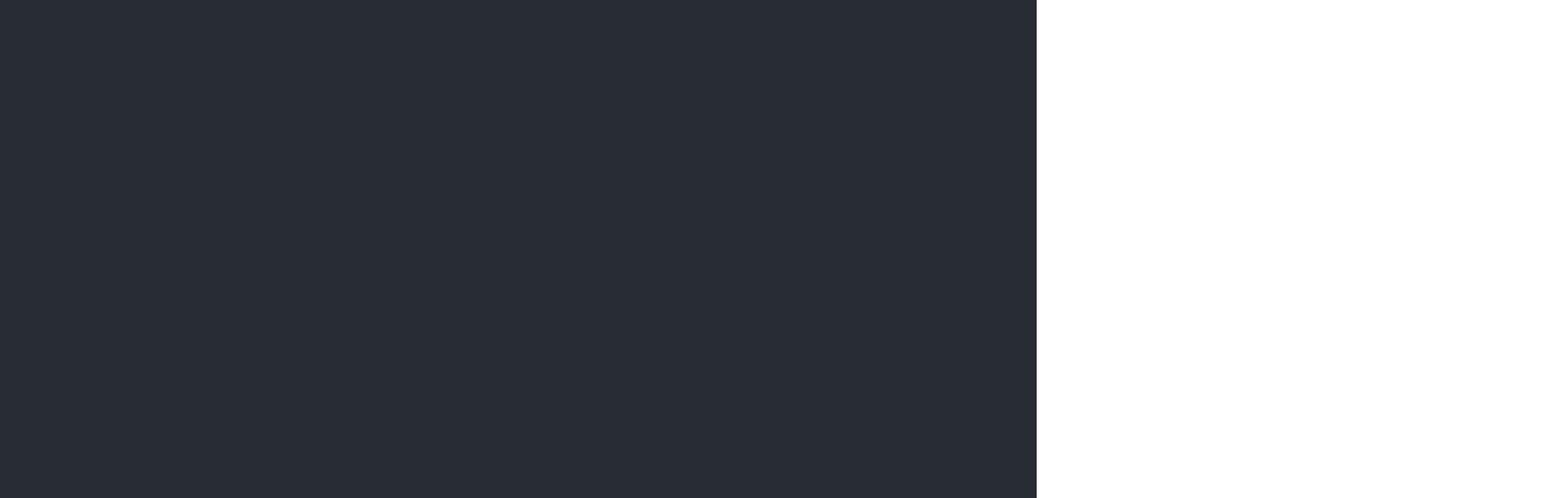
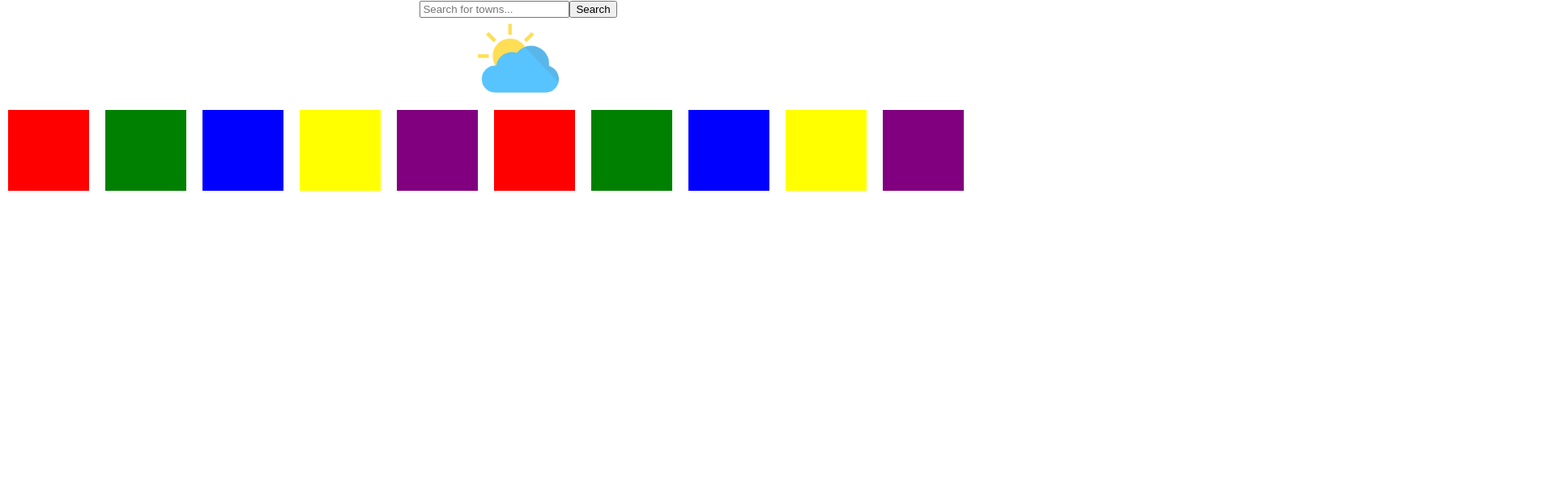
Before and after one commit to AdamAzuddin/weather-app-react, a React (Create React App) app in the folder my-weather/: page / in a window 1280 px wide. Shown: the top 616 px of the page at 81% size, 1920 px wide, since content can reach past the window. Built offline with nearby package versions, Linux system fonts and the light colour scheme.

Commit message:
Added squares horizontally no scrollbar

```diff
--- a/my-weather/src/App.css
+++ b/my-weather/src/App.css
@@ -2,19 +2,10 @@
   text-align: center;
 }
 
-.App-logo {
-  height: 40vmin;
-  pointer-events: none;
-}
 
-@media (prefers-reduced-motion: no-preference) {
-  .App-logo {
-    animation: App-logo-spin infinite 20s linear;
-  }
-}
 
 .App-header {
-  background-color: #282c34;
+  background-color: #3f537c;
   min-height: 100vh;
   display: flex;
   flex-direction: column;
--- a/my-weather/src/App.js
+++ b/my-weather/src/App.js
@@ -1,12 +1,18 @@
-import logo from './logo.svg';
-import './App.css';
+import logo from "./logo.svg";
+import "./App.css";
+import { Container } from "@mui/material";
+import Header from "./components/Header";
+import Weather from "./components/Weather";
+import SquareWidgets from "./components/SquareWidgets";
+
+
 
 function App() {
   return (
     <div className="App">
-      <header className="App-header">
-
-      </header>
+      <Header/>
+      <Weather/>
+      <SquareWidgets/>
     </div>
   );
 }
--- /dev/null
+++ b/my-weather/src/components/Header.js
@@ -0,0 +1,12 @@
+import React from 'react'
+import Searchbar from './Searchbar'
+
+const Header = () => {
+  return (
+    <header>
+        <Searchbar/>
+    </header>
+  )
+}
+
+export default Header
--- /dev/null
+++ b/my-weather/src/components/Searchbar.js
@@ -0,0 +1,12 @@
+import React from 'react'
+
+const Searchbar = () => {
+  return (
+    <div>
+        <input type="text" placeholder='Search for towns...'/>
+        <button>Search</button>
+    </div>
+  )
+}
+
+export default Searchbar
--- /dev/null
+++ b/my-weather/src/components/SquareWidget.js
@@ -0,0 +1,16 @@
+import React from "react";
+
+const SquareWidget = ({ color }) => {
+  return (
+    <div
+      style={{
+        width: "100px",
+        height: "100px",
+        backgroundColor: color,
+        margin: "10px",
+      }}
+    ></div>
+  );
+};
+
+export default SquareWidget;
--- /dev/null
+++ b/my-weather/src/components/SquareWidgets.js
@@ -0,0 +1,33 @@
+import React from "react";
+import SquareWidget from "./SquareWidget";
+import HorizontalScrollMenu from "react-horizontal-scrolling-menu";
+
+
+const colors = ["red", "green", "blue", "yellow", "purple","red", "green", "blue", "yellow", "purple"];
+
+const SquareWidgets = () => {
+//TODO: make sure scrollable
+
+
+  return (
+    <div
+      style={{
+        display: "flex",
+        flexDirection: "row",
+        overflowX: "scroll",
+        width: "200vw",
+        scrollbarWidth:'none',
+        scrollbars:'0',
+        overflow:'hidden'
+
+      }}
+    >
+      {colors.map((color, index) => (
+
+        <SquareWidget key={index} color={color} />
+      ))}
+    </div>
+  );
+};
+
+export default SquareWidgets;
--- /dev/null
+++ b/my-weather/src/components/Weather.js
@@ -0,0 +1,13 @@
+import React from 'react'
+import sunny from './sunny.png'
+
+const Weather = () => {
+  return (
+    <div>
+        <img src={sunny} alt='Sunny' style={{width
+        :100}}/>
+    </div>
+  )
+}
+
+export default Weather
```
Also changed, not shown: my-weather/src/components/sunny.png (added).
